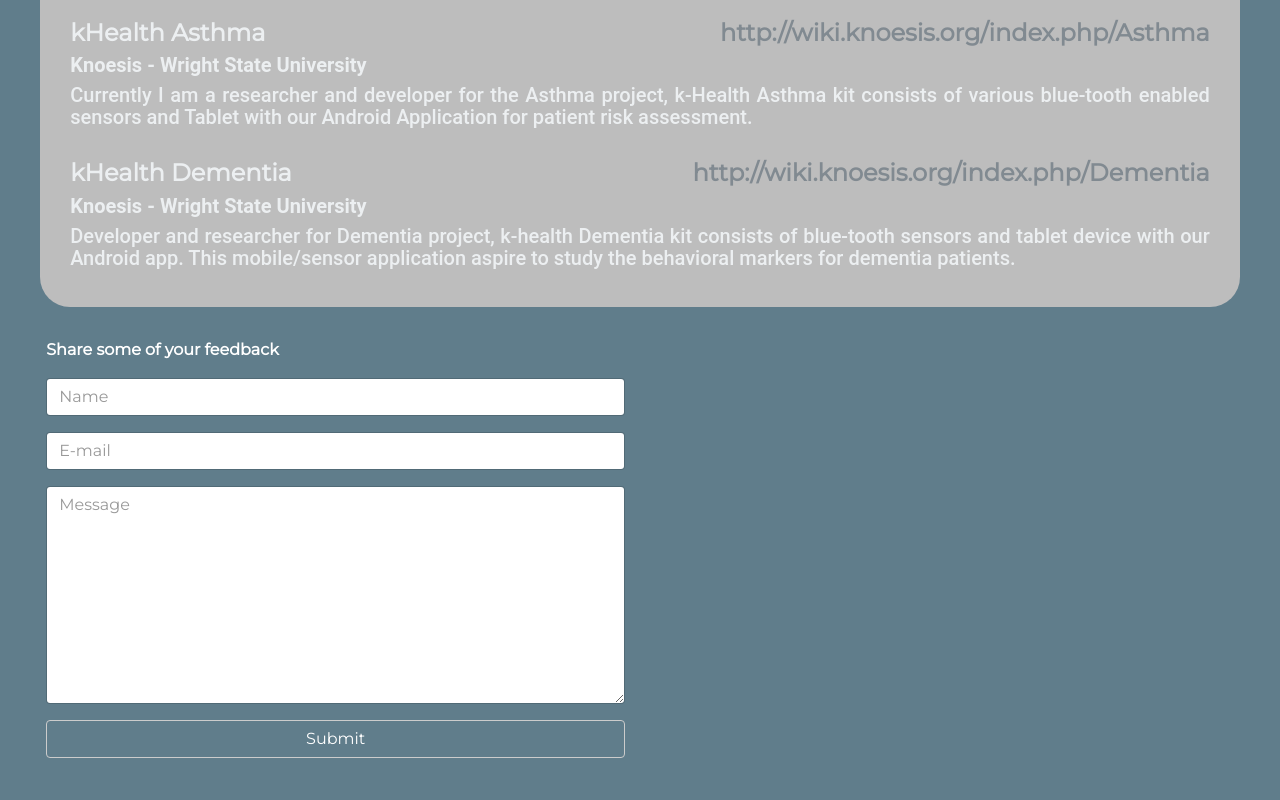
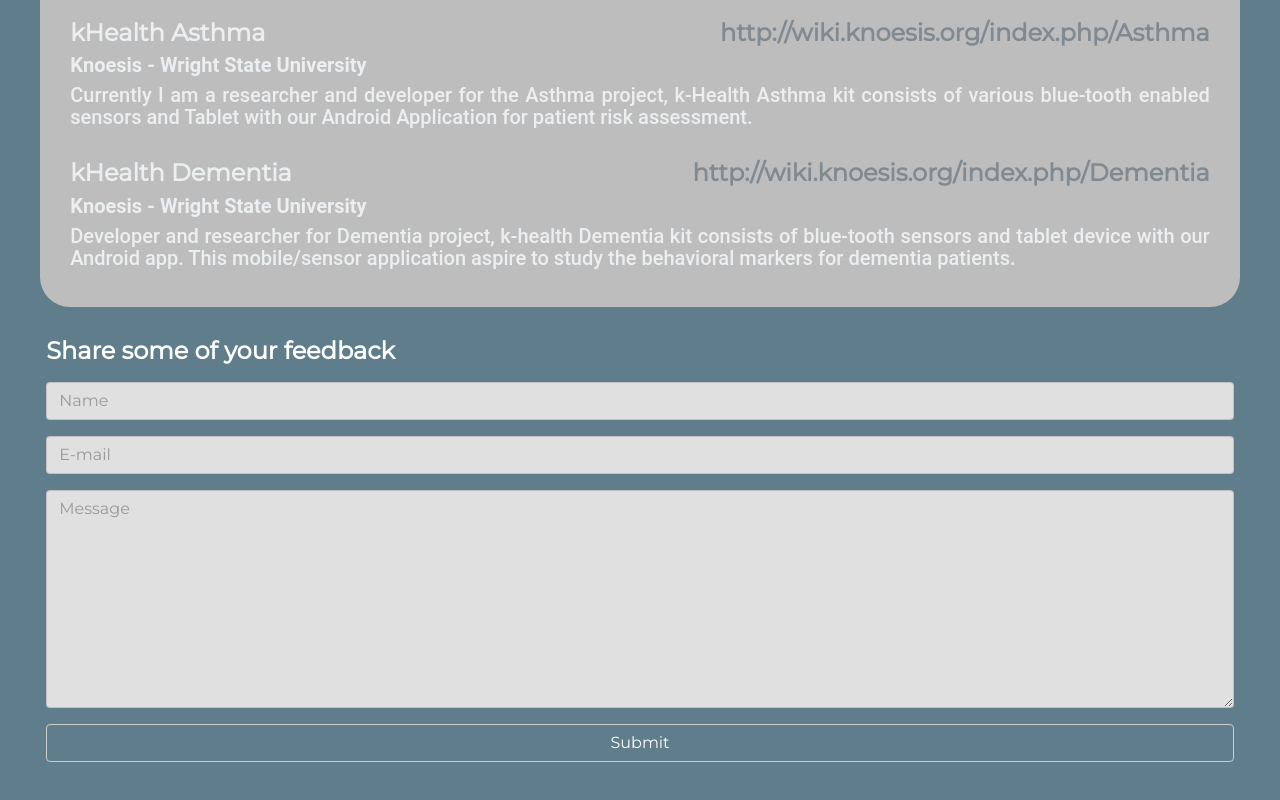
Before and after one commit to vaikzs/vaikzs.github.io, a plain HTML site: page index.html in a window 1280 px wide. Shown: the part 1315-2115 px from the top of the page. Drawn offline with nearby package versions, Linux system fonts and the light colour scheme; a script that the page names is missing.

Commit message:
- feedback form ui fix

```diff
--- a/css/styles.css
+++ b/css/styles.css
@@ -149,3 +149,8 @@
     line-height: 32px;
     padding-left: 8px
 }
+
+input.form-control,textarea.form-control {
+    background: #E0E0E0;
+
+}
--- a/index.html
+++ b/index.html
@@ -348,17 +348,17 @@
 
 
     <div class="d-block m-b-5" id="feedback">
-        <div class="row">
-            <div class="col-md-6 col-md-offset-3">
+        <div class="row container-fluid">
 
 
             <div class="well text-center ">
                 <p>
-                        <span class="text-white font-weight-bold">Share some of your feedback</span>
+                    <span class="text-white font-weight-bold h4">Share some of your feedback</span>
                 </p>
                 <form action="mailto:vaikunthsridharan@gmail.com" method="post" ENCTYPE="text/plain">
                     <div class="form-group">
-                            <input class="form-control" id="id_name" maxlength="100" name="name" placeholder="Name"
+                        <input  class="form-control" id="id_name" maxlength="100" name="name"
+                               placeholder="Name"
                                type="text"/>
 
                     </div>
@@ -374,10 +374,11 @@
 </textarea>
                     </div>
 
-                        <button type="submit" class="submit-feedback btn btn-block btn-outline-secondary text-white">Submit</button>
+                    <button type="submit" class="submit-feedback btn btn-block btn-outline-secondary text-white">
+                        Submit
+                    </button>
                 </form>
 
-                </div>
             </div>
 
 
```
Lines whose indentation alone changed are shown as unchanged.
